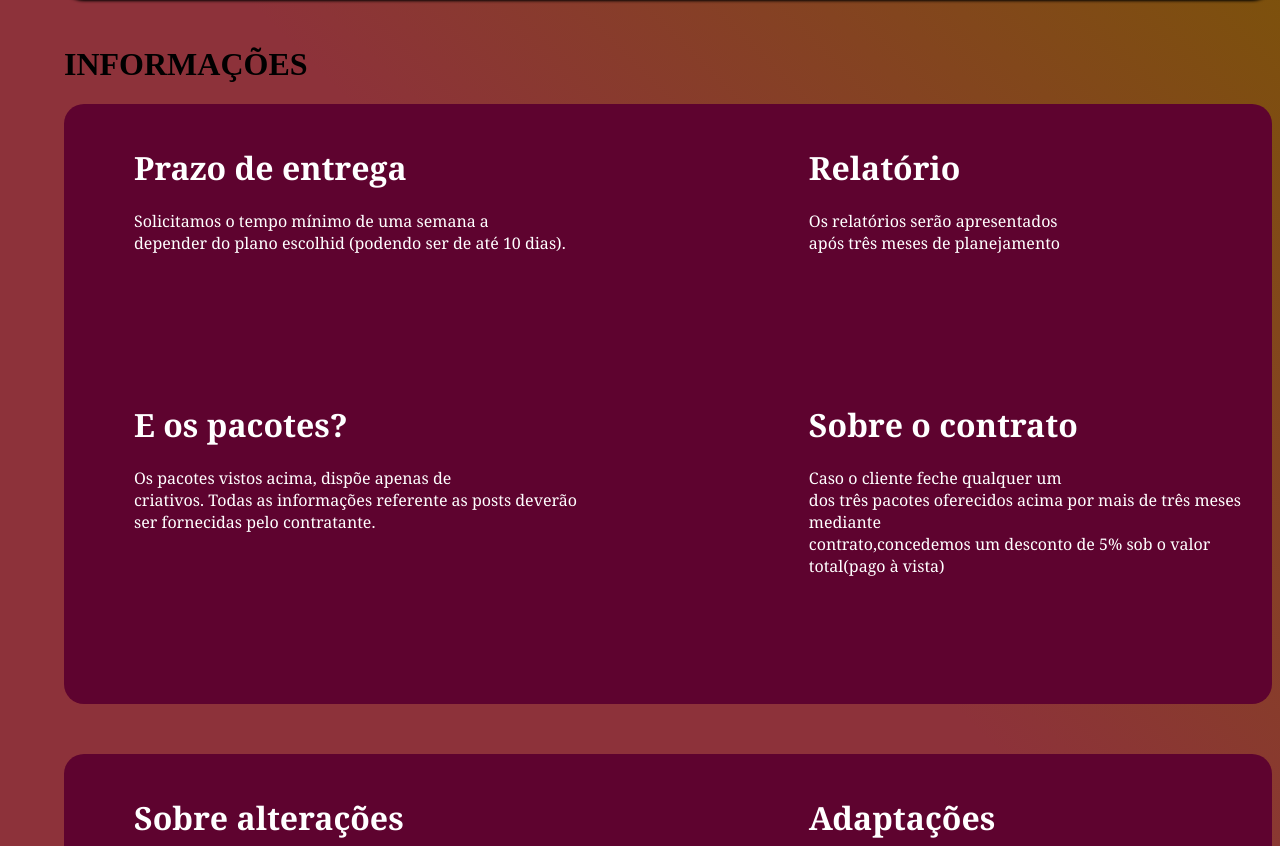
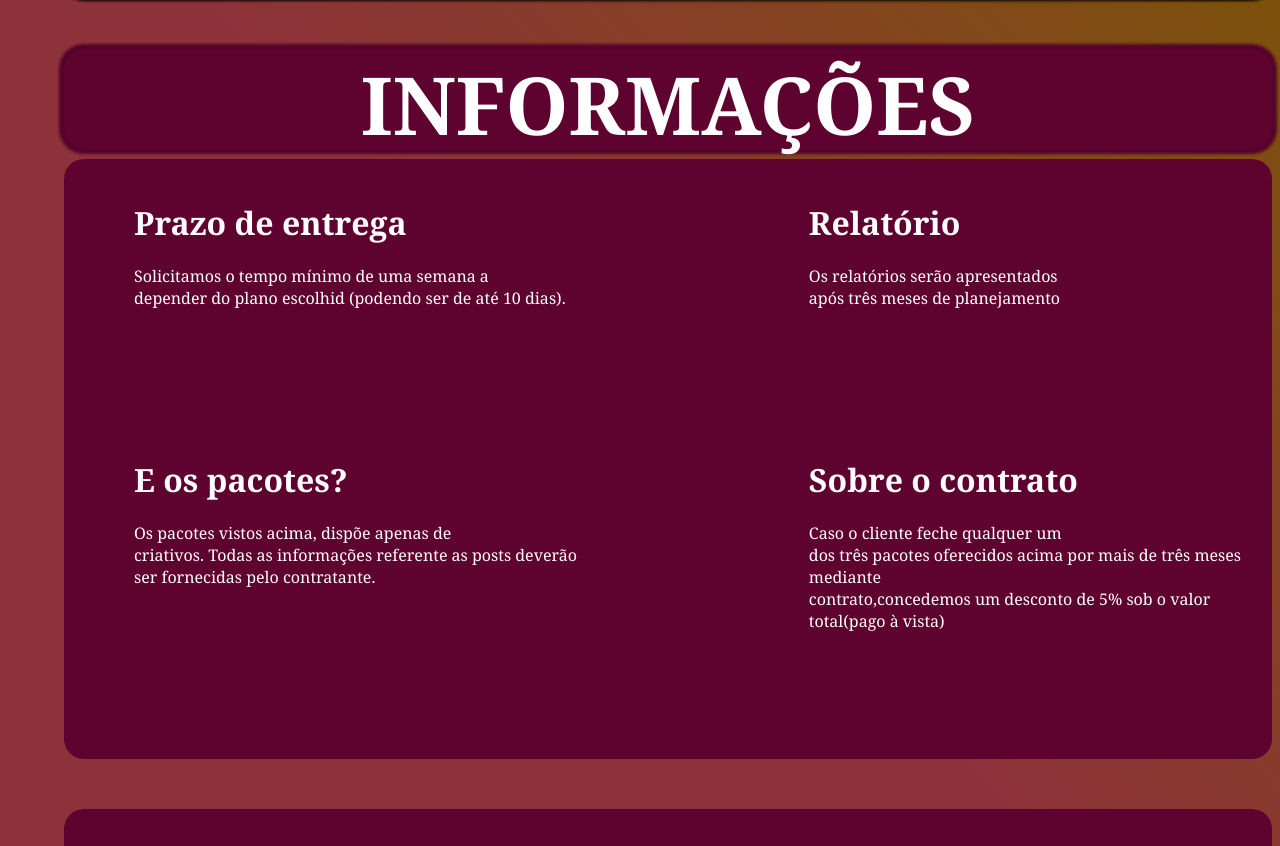
Before and after one commit to diogoxf/digitalfenix, a plain HTML site: page index.html in a window 1280 px wide. Shown: the part 4814-5660 px from the top of the page. Drawn offline with Linux system fonts and the light colour scheme.

Commit message:
Update index.html

```diff
--- a/index.html
+++ b/index.html
@@ -160,7 +160,7 @@
                 <p>Entrada de 50% do valor e <br> o restante após a entrega do mesmo.</p>
             </div>
            </main>
-           <main>
+           <main id="titulo-informacao">
            <h1>INFORMAÇÕES</h1>
            </main>
            <main id="Informações-proposta">
```
